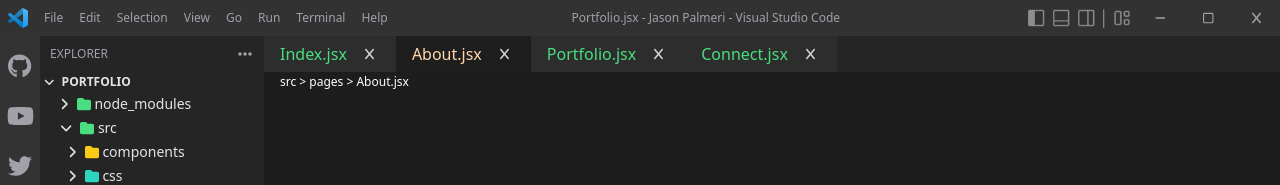
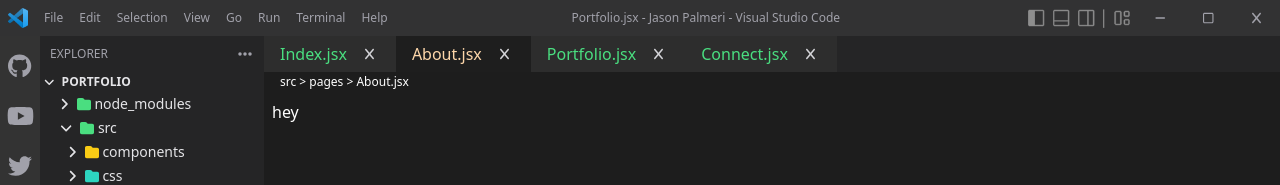
Before and after one commit to Petster/portfolio-cool, a React (Vite) app: page /about in a window 1280 px wide. Shown: the top 185 px of the page. Built offline with nearby package versions, Linux system fonts and the light colour scheme.

Commit message:
Explorer Scroll Fix

```diff
--- a/src/components/Explorer.jsx
+++ b/src/components/Explorer.jsx
@@ -18,7 +18,7 @@ const Explorer = () => {
           <div><p className='text-xs'>EXPLORER</p></div>
           <div className='hover:bg-zinc-700 rounded-md px-0.5 py-0 cursor-pointer'><FontAwesomeIcon icon={faEllipsis} /></div>
         </div>
-        <div className='flex flex-col flex-grow h-96 overflow-y-scroll' id='explorer'>
+        <div className={`flex flex-col flex-grow h-96 overflow-y-auto`} id='explorer'>
           <div onClick={() => setFolderState(!folderState)} className='text-zinc-200 font-bold text-xs pl-1 py-0.5 cursor-pointer'>
             <FontAwesomeIcon className='pr-1' icon={folderState ? faAngleDown : faAngleRight} /> PORTFOLIO
           </div>
@@ -27,7 +27,7 @@ const Explorer = () => {
             <FolderLayout title='src' color='text-green-400' initState={true} padding='pl-5'>
               <FolderLayout title='components' color='text-yellow-400' initState={false} padding='pl-7'>
                 {componentsFolder.map((da, index) =>
-                  <ExplorerItem title={`${da}.jsx`} icon={faReact} color='text-cyan-500' padding='pl-12' />
+                  <ExplorerItem key={index} title={`${da}.jsx`} icon={faReact} color='text-cyan-500' padding='pl-12' />
                 )}
               </FolderLayout>
               <FolderLayout title='css' color='text-teal-400' initState={false} padding='pl-7'>
--- a/src/components/TabLayout.jsx
+++ b/src/components/TabLayout.jsx
@@ -4,7 +4,6 @@ import { FontAwesomeIcon } from '@fortawesome/react-fontawesome'
 import { faX } from '@fortawesome/free-solid-svg-icons';
 
 const TabLayout = ({title, url}) => {
-
   return (
     <NavLink to={url} className={({isActive}) => `cursor-pointer p-1.5 px-4 flex flex-row items-center ${isActive ? "vs-tabs-true text-orange-200" : "vs-tabs-false text-green-400"}`}>
         <p className={`mr-3`}>{title}</p>
--- a/src/components/Tabs.jsx
+++ b/src/components/Tabs.jsx
@@ -1,4 +1,4 @@
-import React from 'react'
+import React, { useState } from 'react'
 import TabLayout from './TabLayout'
 
 const Tabs = () => {
--- a/src/pages/About.jsx
+++ b/src/pages/About.jsx
@@ -7,8 +7,8 @@ import 'react-lazy-load-image-component/src/effects/blur.css';
 
 const About = () => {
   return (
-    <div>
-
+    <div className='p-2 text-white'>
+      hey
     </div>
   )
 }
```
